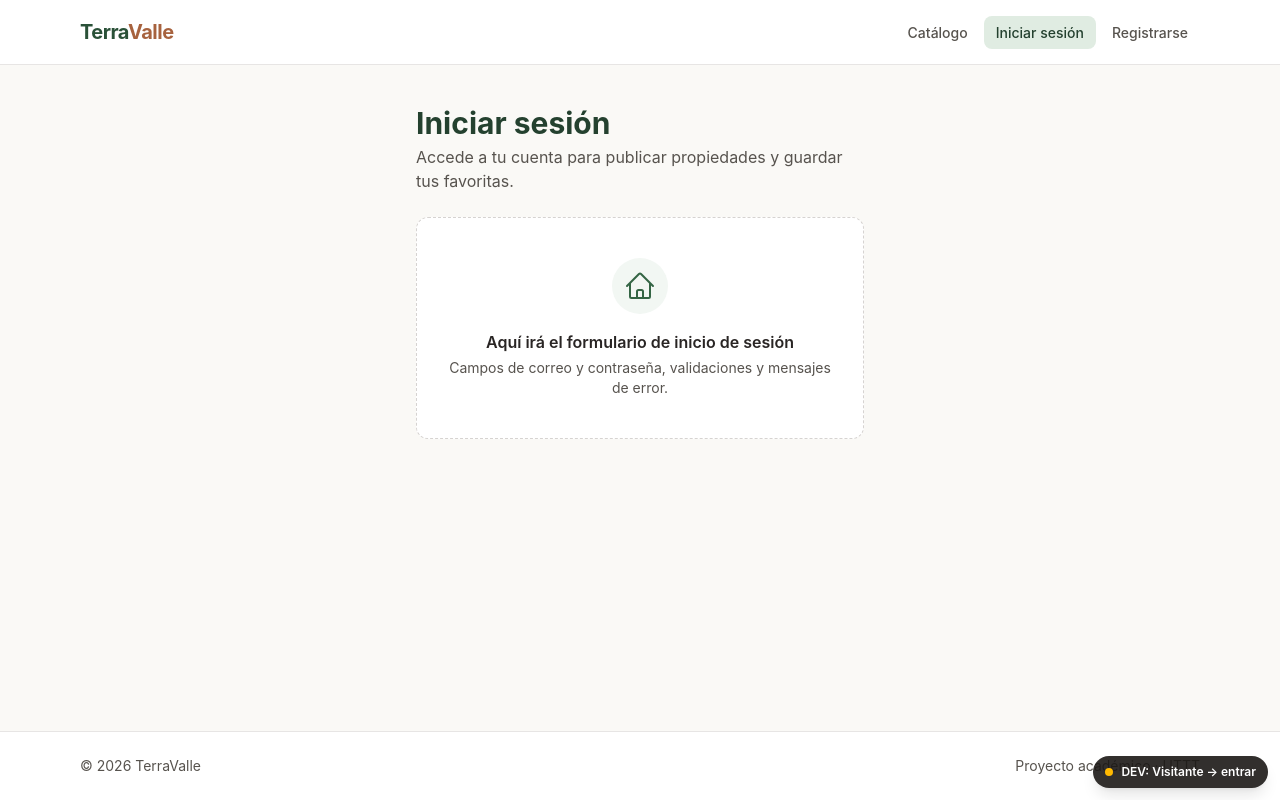
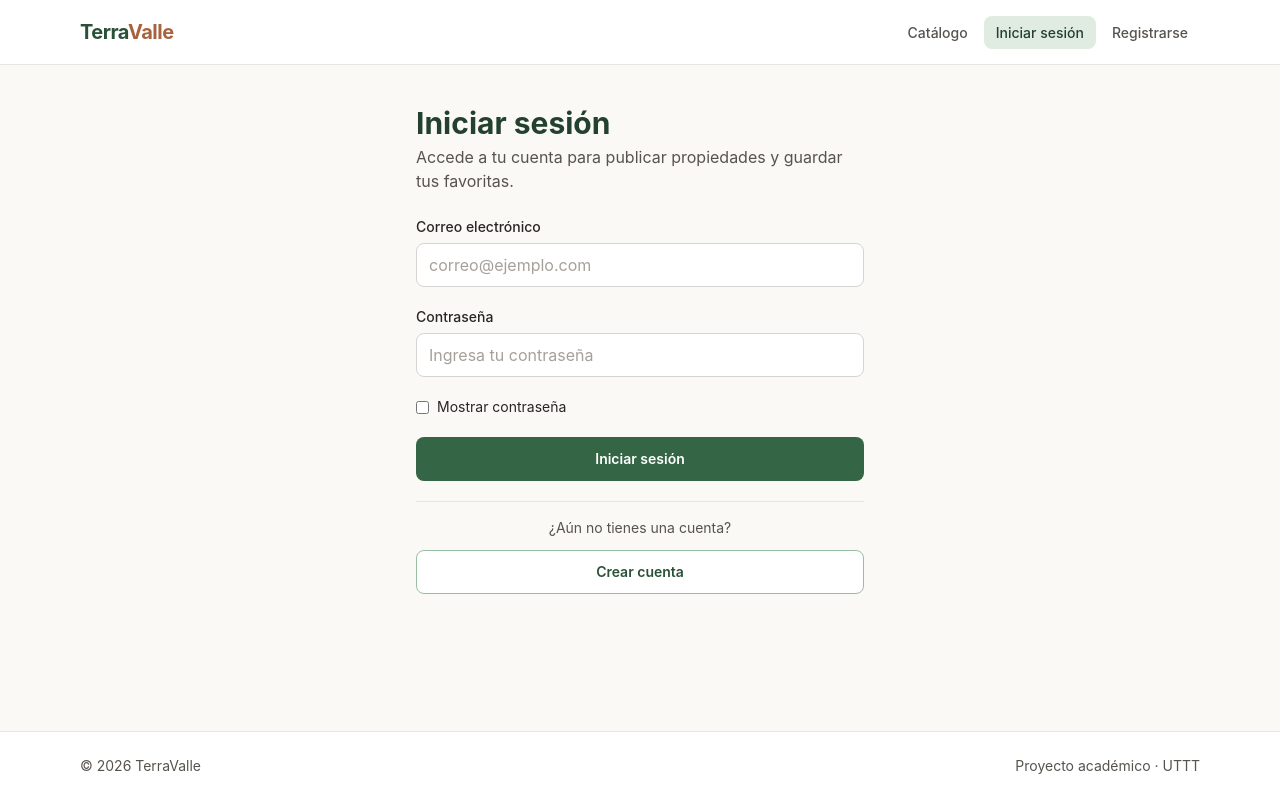
Before and after one commit to DevJIE-Network/terravalle-frontend, a React (Vite) app: page /login in a window 1280 px wide. Built offline with nearby package versions, Linux system fonts and the light colour scheme; no server answers.

Commit message:
feat(SCRUM-XX): formulario de inicio de sesión y protección de rutas (HU-018)

```diff
--- a/src/api/client.js
+++ b/src/api/client.js
@@ -13,6 +13,9 @@ import { API_URL, STORAGE_KEYS } from '@/utils/constants';
  *   - error.message → texto en español listo para mostrar al usuario
  *   - error.status  → código HTTP (o null si no hubo respuesta)
  *   - error.details → cuerpo de la respuesta del backend (para depurar / validaciones)
+ *
+ * Opción por petición `skipAuth: true`: no adjunta el token y un 401 NO cierra la sesión
+ * (se usa en el login, donde un 401 significa "credenciales incorrectas").
  */
 const client = axios.create({
   baseURL: API_URL,
@@ -22,9 +25,10 @@ const client = axios.create({
 
 /* ------------------------------------------------------------------ */
 /* Petición: adjunta el token JWT si hay sesión guardada               */
+/* (las peticiones con `skipAuth: true`, como el login, no lo llevan)  */
 /* ------------------------------------------------------------------ */
 client.interceptors.request.use((config) => {
-  const token = getStoredToken();
+  const token = config.skipAuth ? null : getStoredToken();
   if (token) {
     config.headers.Authorization = `Bearer ${token}`;
   }
@@ -73,7 +77,8 @@ client.interceptors.response.use(
       message = ERROR_MESSAGES[status] ?? ERROR_MESSAGES.default;
     }
 
-    if (status === 401 && onUnauthorized) {
+    // Un 401 en una petición pública (ej. login con credenciales incorrectas) no es una sesión vencida.
+    if (status === 401 && onUnauthorized && !error.config?.skipAuth) {
       onUnauthorized();
     }
 
--- a/src/components/layout/MainLayout.jsx
+++ b/src/components/layout/MainLayout.jsx
@@ -1,5 +1,4 @@
 import { Outlet } from 'react-router-dom';
-import DevAuthToggle from '@/components/dev/DevAuthToggle';
 import Footer from './Footer';
 import Header from './Header';
 
@@ -16,8 +15,6 @@ export default function MainLayout() {
         <Outlet />
       </main>
       <Footer />
-      {/* Solo aparece con `npm run dev`; no se incluye en el build de producción. */}
-      {import.meta.env.DEV && <DevAuthToggle />}
     </div>
   );
 }
--- a/src/context/AuthContext.js
+++ b/src/context/AuthContext.js
@@ -4,6 +4,7 @@ import { createContext } from 'react';
  * Contexto de autenticación. No lo consumas directamente:
  * usa el hook useAuth() de '@/hooks'.
  *
- * Valor expuesto: { user, token, isAuthenticated, login, logout }
+ * Valor expuesto: { user, token, isAuthenticated, sessionExpired, login, logout,
+ * expireSession, clearSessionNotice }
  */
 export const AuthContext = createContext(null);
--- a/src/context/AuthProvider.jsx
+++ b/src/context/AuthProvider.jsx
@@ -1,8 +1,10 @@
-import { useCallback, useEffect, useMemo, useState } from 'react';
+import { useCallback, useEffect, useMemo, useRef, useState } from 'react';
+import { useLocation, useNavigate } from 'react-router-dom';
+import { authService } from '@/api';
 import { setUnauthorizedHandler } from '@/api/client';
-import { STORAGE_KEYS } from '@/utils/constants';
+import { ROUTES, STORAGE_KEYS } from '@/utils/constants';
+import { isTokenExpired } from '@/utils/helpers';
 import { AuthContext } from './AuthContext';
-import { DEMO_CREDENTIALS, DEMO_TOKEN, DEMO_USER } from './demoSession';
 
 /** Lee la sesión guardada en localStorage (sobrevive a recargas). */
 function readStoredSession() {
@@ -14,60 +16,114 @@ function readStoredSession() {
   }
 }
 
+function persistSession(session) {
+  try {
+    localStorage.setItem(STORAGE_KEYS.SESSION, JSON.stringify(session));
+  } catch {
+    // Almacenamiento no disponible (modo privado, cuota llena): la sesión vive solo en memoria.
+  }
+}
+
+function clearStoredSession() {
+  try {
+    localStorage.removeItem(STORAGE_KEYS.SESSION);
+  } catch {
+    // Nada que borrar si el almacenamiento no está disponible.
+  }
+}
+
+/** Estado inicial: si el token guardado ya venció, se descarta y se avisará al usuario. */
+function loadInitialState() {
+  const session = readStoredSession();
+  if (session && isTokenExpired(session.token)) {
+    clearStoredSession();
+    return { session: null, sessionExpired: true };
+  }
+  return { session, sessionExpired: false };
+}
+
 /**
- * Proveedor global de sesión. Ya está montado en App.jsx.
+ * Proveedor global de sesión. Ya está montado en App.jsx (dentro de <BrowserRouter>).
  * @param {{ children: import('react').ReactNode }} props
  */
 export function AuthProvider({ children }) {
-  const [session, setSession] = useState(readStoredSession);
+  const navigate = useNavigate();
+  const location = useLocation();
+  const [{ session, sessionExpired }, setState] = useState(loadInitialState);
+
+  // Copias "vivas" para que el manejador de 401 no dependa de renders anteriores.
+  const sessionRef = useRef(session);
+  const locationRef = useRef(location);
+  useEffect(() => {
+    sessionRef.current = session;
+    locationRef.current = location;
+  });
 
   /**
-   * Inicia sesión.
+   * Inicia sesión contra POST /auth/login y guarda la sesión.
    * @param {{ email: string, password: string }} credentials
    * @returns {Promise<object>} el usuario autenticado
    * @throws {Error} con mensaje en español si las credenciales no son válidas
    */
   const login = useCallback(async ({ email, password }) => {
-    // TODO: conectar con POST /auth/login
-    // import { authService } from '@/api';
-    // const { user, token } = await authService.login({ email, password });
-    // ---- Inicio de la simulación (borrar al conectar la API) ----
-    await new Promise((resolve) => setTimeout(resolve, 300));
-    if (email !== DEMO_CREDENTIALS.email || password !== DEMO_CREDENTIALS.password) {
-      throw new Error('Correo o contraseña incorrectos.');
-    }
-    const user = DEMO_USER;
-    const token = DEMO_TOKEN;
-    // ---- Fin de la simulación ----
+    const { user, token } = await authService.login({ email, password });
 
     const newSession = { user, token };
-    localStorage.setItem(STORAGE_KEYS.SESSION, JSON.stringify(newSession));
-    setSession(newSession);
+    persistSession(newSession);
+    setState({ session: newSession, sessionExpired: false });
     return user;
   }, []);
 
-  /** Cierra la sesión y borra los datos guardados. */
+  /** Cierra la sesión y borra los datos guardados en el dispositivo. */
   const logout = useCallback(() => {
-    // TODO: si el backend agrega POST /auth/logout, llamarlo aquí.
-    localStorage.removeItem(STORAGE_KEYS.SESSION);
-    setSession(null);
+    clearStoredSession();
+    setState({ session: null, sessionExpired: false });
   }, []);
 
-  // Si la API responde 401 (token vencido o inválido), se cierra la sesión automáticamente.
+  /**
+   * Sesión vencida o rechazada por el backend (401): borra la sesión local, marca el aviso y
+   * redirige al inicio de sesión recordando la página en la que estaba.
+   */
+  const expireSession = useCallback(() => {
+    if (!sessionRef.current) return;
+    clearStoredSession();
+    setState({ session: null, sessionExpired: true });
+    navigate(ROUTES.LOGIN, { replace: true, state: { from: locationRef.current } });
+  }, [navigate]);
+
+  /** Oculta el aviso de "sesión expirada" una vez mostrado. */
+  const clearSessionNotice = useCallback(() => {
+    setState((previous) => (previous.sessionExpired ? { ...previous, sessionExpired: false } : previous));
+  }, []);
+
+  // Si la API responde 401 (token vencido o inválido), se expira la sesión automáticamente.
   useEffect(() => {
-    setUnauthorizedHandler(logout);
+    setUnauthorizedHandler(expireSession);
     return () => setUnauthorizedHandler(null);
-  }, [logout]);
+  }, [expireSession]);
+
+  // Mantiene sincronizadas las pestañas: si se cierra sesión en una, se cierra en todas.
+  useEffect(() => {
+    const onStorage = (event) => {
+      if (event.key !== null && event.key !== STORAGE_KEYS.SESSION) return;
+      setState({ session: readStoredSession(), sessionExpired: false });
+    };
+    window.addEventListener('storage', onStorage);
+    return () => window.removeEventListener('storage', onStorage);
+  }, []);
 
   const value = useMemo(
     () => ({
       user: session?.user ?? null,
       token: session?.token ?? null,
       isAuthenticated: Boolean(session),
+      sessionExpired,
       login,
       logout,
+      expireSession,
+      clearSessionNotice,
     }),
-    [session, login, logout],
+    [session, sessionExpired, login, logout, expireSession, clearSessionNotice],
   );
 
   return <AuthContext.Provider value={value}>{children}</AuthContext.Provider>;
--- a/src/hooks/useAuth.js
+++ b/src/hooks/useAuth.js
@@ -8,8 +8,11 @@ import { AuthContext } from '@/context/AuthContext';
  *   user: { id: number, name: string, email: string } | null,
  *   token: string | null,
  *   isAuthenticated: boolean,
+ *   sessionExpired: boolean,
  *   login: (credentials: { email: string, password: string }) => Promise<object>,
  *   logout: () => void,
+ *   expireSession: () => void,
+ *   clearSessionNotice: () => void,
  * }}
  */
 export function useAuth() {
--- a/src/pages/Login/LoginPage.jsx
+++ b/src/pages/Login/LoginPage.jsx
@@ -1,18 +1,154 @@
-// TODO HU-018: formulario de inicio de sesión (correo + contraseña) usando useAuth().login().
-// Tras iniciar sesión, regresar a location.state?.from (la página protegida que se intentó abrir) o a "/".
-import { EmptyState, PageHeader } from '@/components/ui';
+import { useEffect, useState } from 'react';
+import { useLocation, useNavigate } from 'react-router-dom';
+import { Alert, Button, Input, PageHeader } from '@/components/ui';
+import { useAuth } from '@/hooks/useAuth';
+import { ROUTES } from '@/utils/constants';
+import { resolveRedirectPath } from '@/utils/helpers';
+
+const INITIAL_FORM = { email: '', password: '' };
+const EMAIL_PATTERN = /^[^\s@]+@[^\s@]+\.[^\s@]+$/;
 
 export default function LoginPage() {
+  const navigate = useNavigate();
+  const location = useLocation();
+  const { login, sessionExpired, clearSessionNotice } = useAuth();
+
+  const [form, setForm] = useState(INITIAL_FORM);
+  const [errors, setErrors] = useState({});
+  const [generalError, setGeneralError] = useState('');
+  const [isSubmitting, setIsSubmitting] = useState(false);
+  const [showPassword, setShowPassword] = useState(false);
+
+  // Avisos: sesión expirada (HU-018) y mensaje enviado desde el registro (HU-017).
+  const [showExpiredNotice, setShowExpiredNotice] = useState(sessionExpired);
+  const [registerMessage, setRegisterMessage] = useState(location.state?.message ?? '');
+
+  // El aviso ya quedó capturado arriba: se limpia del contexto para no repetirlo después.
+  useEffect(() => {
+    if (sessionExpired) clearSessionNotice();
+  }, [sessionExpired, clearSessionNotice]);
+
+  function handleChange(event) {
+    const { name, value } = event.target;
+    setForm((previous) => ({ ...previous, [name]: value }));
+    setErrors((previous) => ({ ...previous, [name]: '' }));
+    setGeneralError('');
+  }
+
+  function validateForm() {
+    const newErrors = {};
+    const email = form.email.trim();
+
+    if (!email) {
+      newErrors.email = 'El correo electrónico es obligatorio.';
+    } else if (!EMAIL_PATTERN.test(email)) {
+      newErrors.email = 'Ingresa un correo electrónico válido.';
+    }
+
+    if (!form.password) {
+      newErrors.password = 'La contraseña es obligatoria.';
+    }
+
+    return newErrors;
+  }
+
+  async function handleSubmit(event) {
+    event.preventDefault();
+    if (isSubmitting) return;
+
+    setGeneralError('');
+
+    const validationErrors = validateForm();
+    if (Object.keys(validationErrors).length > 0) {
+      setErrors(validationErrors);
+      return;
+    }
+
+    try {
+      setIsSubmitting(true);
+      await login({ email: form.email.trim().toLowerCase(), password: form.password });
+
+      // Vuelve a la pantalla privada que se intentó abrir, o al inicio.
+      navigate(resolveRedirectPath(location.state?.from), { replace: true });
+    } catch (error) {
+      // Mensaje genérico: no se indica cuál dato falló ni si el correo existe.
+      setGeneralError(error.message || 'No fue posible iniciar sesión. Intenta nuevamente.');
+      setIsSubmitting(false);
+    }
+  }
+
   return (
-    <section className="mx-auto max-w-md">
+    <section className="mx-auto w-full max-w-md">
       <PageHeader
         title="Iniciar sesión"
         description="Accede a tu cuenta para publicar propiedades y guardar tus favoritas."
       />
-      <EmptyState
-        title="Aquí irá el formulario de inicio de sesión"
-        description="Campos de correo y contraseña, validaciones y mensajes de error."
-      />
+
+      <form onSubmit={handleSubmit} noValidate className="space-y-5">
+        {showExpiredNotice && (
+          <Alert
+            variant="warning"
+            title="Tu sesión expiró"
+            onClose={() => setShowExpiredNotice(false)}
+          >
+            Debes autenticarte nuevamente para continuar.
+          </Alert>
+        )}
+
+        {registerMessage && (
+          <Alert variant="success" onClose={() => setRegisterMessage('')}>
+            {registerMessage}
+          </Alert>
+        )}
+
+        <Input
+          label="Correo electrónico"
+          name="email"
+          type="email"
+          value={form.email}
+          onChange={handleChange}
+          placeholder="correo@ejemplo.com"
+          autoComplete="email"
+          error={errors.email}
+        />
+
+        <Input
+          label="Contraseña"
+          name="password"
+          type={showPassword ? 'text' : 'password'}
+          value={form.password}
+          onChange={handleChange}
+          placeholder="Ingresa tu contraseña"
+          autoComplete="current-password"
+          error={errors.password}
+        />
+
+        <label className="text-ink flex items-center gap-2 text-sm">
+          <input
+            type="checkbox"
+            checked={showPassword}
+            onChange={(event) => setShowPassword(event.target.checked)}
+          />
+          Mostrar contraseña
+        </label>
+
+        {generalError && (
+          <Alert variant="error" title="No se pudo iniciar sesión" onClose={() => setGeneralError('')}>
+            {generalError}
+          </Alert>
+        )}
+
+        <Button type="submit" loading={isSubmitting} fullWidth>
+          {isSubmitting ? 'Iniciando sesión...' : 'Iniciar sesión'}
+        </Button>
+
+        <div className="border-t border-stone-200 pt-4">
+          <p className="text-ink-muted mb-3 text-center text-sm">¿Aún no tienes una cuenta?</p>
+          <Button to={ROUTES.REGISTER} variant="secondary" fullWidth>
+            Crear cuenta
+          </Button>
+        </div>
+      </form>
     </section>
   );
 }
--- a/src/routes/GuestRoute.jsx
+++ b/src/routes/GuestRoute.jsx
@@ -1,16 +1,17 @@
-import { Navigate, Outlet } from 'react-router-dom';
+import { Navigate, Outlet, useLocation } from 'react-router-dom';
 import { useAuth } from '@/hooks/useAuth';
-import { ROUTES } from '@/utils/constants';
+import { resolveRedirectPath } from '@/utils/helpers';
 
 /**
  * Rutas solo para visitantes (/login, /registro).
- * Si el usuario ya inició sesión, lo manda al inicio.
+ * Si el usuario ya inició sesión, lo manda a la página que intentaba abrir o al inicio.
  */
 export default function GuestRoute() {
   const { isAuthenticated } = useAuth();
+  const location = useLocation();
 
   if (isAuthenticated) {
-    return <Navigate to={ROUTES.HOME} replace />;
+    return <Navigate to={resolveRedirectPath(location.state?.from)} replace />;
   }
 
   return <Outlet />;
--- a/src/routes/ProtectedRoute.jsx
+++ b/src/routes/ProtectedRoute.jsx
@@ -1,17 +1,28 @@
+import { useEffect } from 'react';
 import { Navigate, Outlet, useLocation } from 'react-router-dom';
 import { useAuth } from '@/hooks/useAuth';
 import { ROUTES } from '@/utils/constants';
+import { isTokenExpired } from '@/utils/helpers';
 
 /**
- * Protege rutas que requieren sesión.
- * Si no hay sesión, redirige a /login y guarda en `state.from` la página
- * que se intentó abrir, para regresar a ella después de iniciar sesión (HU-018).
+ * Protege rutas que requieren sesión. Valida la sesión antes de mostrar la pantalla:
+ * - Sin sesión: redirige a /login y guarda en `state.from` la página que se intentó abrir,
+ *   para regresar a ella después de iniciar sesión (HU-018).
+ * - Token vencido: elimina la sesión local, avisa al usuario y redirige a /login.
  */
 export default function ProtectedRoute() {
-  const { isAuthenticated } = useAuth();
+  const { isAuthenticated, token, expireSession } = useAuth();
   const location = useLocation();
 
-  if (!isAuthenticated) {
+  const hasValidSession = isAuthenticated && !isTokenExpired(token);
+
+  useEffect(() => {
+    if (isAuthenticated && !hasValidSession) {
+      expireSession();
+    }
+  }, [isAuthenticated, hasValidSession, expireSession]);
+
+  if (!hasValidSession) {
     return <Navigate to={ROUTES.LOGIN} replace state={{ from: location }} />;
   }
 
--- a/src/utils/helpers.js
+++ b/src/utils/helpers.js
@@ -1,3 +1,5 @@
+import { ROUTES } from './constants';
+
 /**
  * Une clases de Tailwind ignorando valores vacíos o falsos.
  * @example cn('px-4', isActive && 'bg-primary-600', className)
@@ -21,3 +23,39 @@ export function formatPrice(value) {
     maximumFractionDigits: 0,
   }).format(value);
 }
+
+/**
+ * Indica si un token JWT ya venció (según su campo `exp`).
+ * Si el token no es un JWT o no trae `exp`, se considera vigente y la validez
+ * la decide el backend (responderá 401 cuando corresponda).
+ * @param {string | null | undefined} token
+ * @returns {boolean}
+ */
+export function isTokenExpired(token) {
+  if (!token || typeof token !== 'string') return false;
+  const parts = token.split('.');
+  if (parts.length !== 3) return false;
+
+  try {
+    const base64 = parts[1].replace(/-/g, '+').replace(/_/g, '/');
+    const payload = JSON.parse(atob(base64.padEnd(Math.ceil(base64.length / 4) * 4, '=')));
+    return typeof payload.exp === 'number' && payload.exp * 1000 <= Date.now();
+  } catch {
+    return false;
+  }
+}
+
+/**
+ * Ruta a la que se debe volver después de iniciar sesión.
+ * Usa la página privada que se intentó abrir (`location.state.from`) o el inicio.
+ * @param {{ pathname?: string, search?: string, hash?: string } | null | undefined} from
+ * @returns {string}
+ */
+export function resolveRedirectPath(from) {
+  const pathname = from?.pathname;
+  const isInternal = typeof pathname === 'string' && pathname.startsWith('/') && !pathname.startsWith('//');
+  const isAuthScreen = pathname === ROUTES.LOGIN || pathname === ROUTES.REGISTER;
+
+  if (!isInternal || isAuthScreen) return ROUTES.HOME;
+  return `${pathname}${from.search ?? ''}${from.hash ?? ''}`;
+}
```
Also changed, not shown: src/api/auth.service.js (+30 -8 lines), 1 other file (tests, documents, lock files or other folders).
